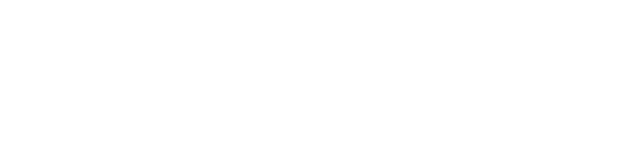
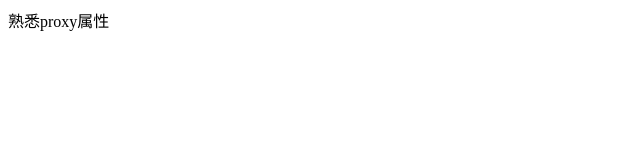
Before and after one commit to pancrash/front-end, a plain HTML site: page data hijack/proxy.html in a window 1280 px wide. Shown: the whole page, without its empty margins (0-640 px from the left). Drawn offline with Linux system fonts and the light colour scheme.

Commit message:
将defineProperty替换为proxy

```diff
--- a/data hijack/proxy.html
+++ b/data hijack/proxy.html
@@ -6,7 +6,7 @@
     <title>Document</title>
 </head>
 <body>
-
+    <div>熟悉proxy属性</div>
 </body>
 <script>
     let obj = {
```
Also changed, not shown: data hijack/myvue_proxy.js (+0 -35 lines).
